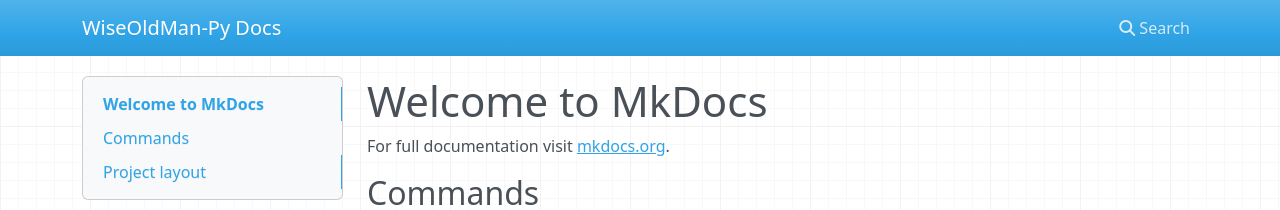
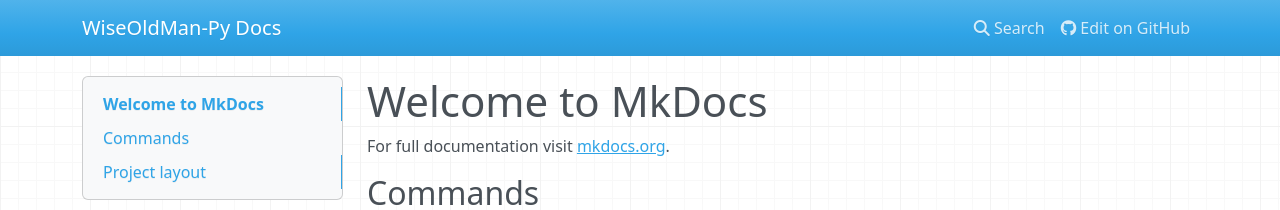
Before and after one commit to JoshPaulie/WiseOldMan-Py, an MkDocs documentation site: the page built from docs/index.md, in a window 1280 px wide. Shown: the top 210 px of the page. Built offline with MkDocs 1.6.1, drawn with Linux system fonts in a browser that asks for light colours; nearby versions of some CDN libraries.

Commit message:
Additional mkdocs settings

```diff
--- a/mkdocs.yml
+++ b/mkdocs.yml
@@ -1 +1,3 @@
 site_name: WiseOldMan-Py Docs
+repo_url: https://github.com/JoshPaulie/WiseOldMan-Py
+site_author: twitter@Bexli / GitHub@JoshPaulie
```
